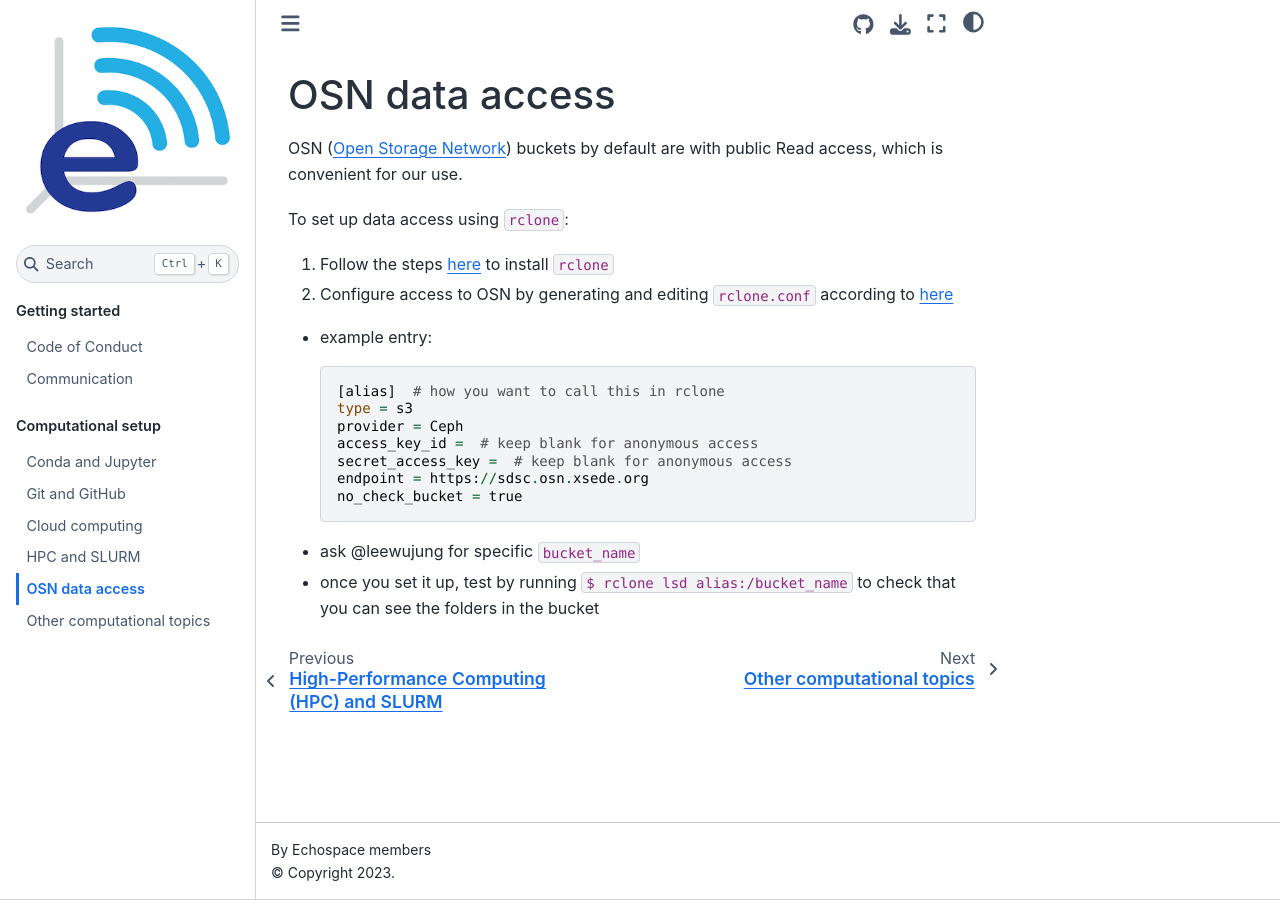
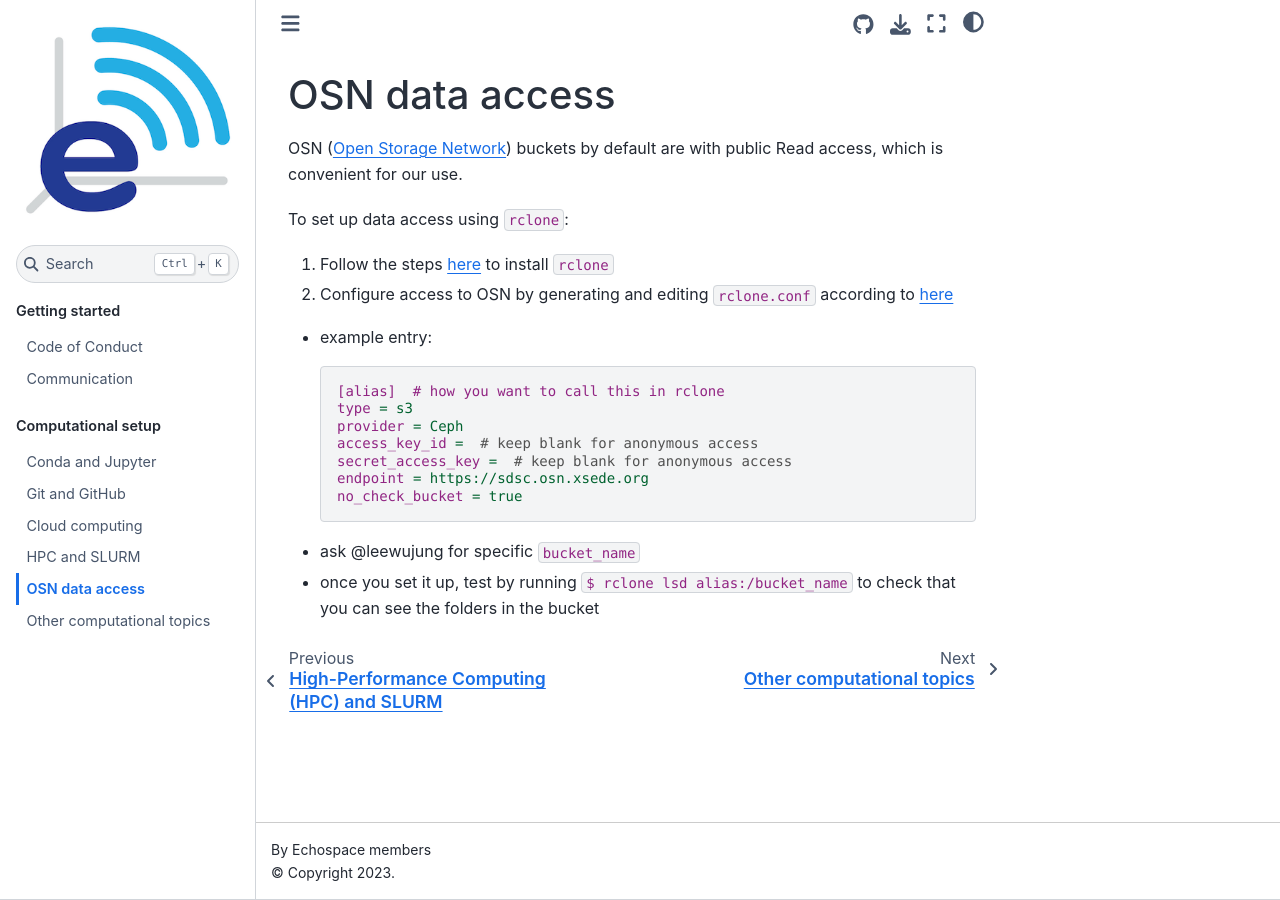
Before and after one commit to uw-echospace/group-docs, a Jupyter Book: the page built from docs/source/compute-osn.md, in a window 1280 px wide. Built offline with Jupyter Book 1.0.4 settings and Sphinx 7.4.7 and the Sphinx Book theme 1.1.4, drawn with Linux system fonts in a browser that asks for light colours.

Commit message:
add type ini

````diff
--- a/docs/source/compute-osn.md
+++ b/docs/source/compute-osn.md
@@ -6,7 +6,7 @@ To set up data access using `rclone`:
 1. Follow the steps [here](https://openstoragenetwork.readthedocs.io/en/latest/accessing-datasets.html#rclone) to install `rclone`
 2. Configure access to OSN by generating and editing `rclone.conf` according to [here](https://openstoragenetwork.readthedocs.io/en/latest/accessing-datasets.html#rclone-configuration)
   - example entry:
-    ```
+    ```ini
     [alias]  # how you want to call this in rclone
     type = s3
     provider = Ceph
````
